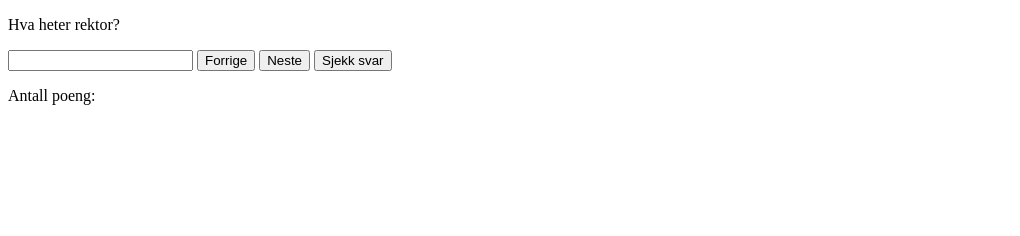
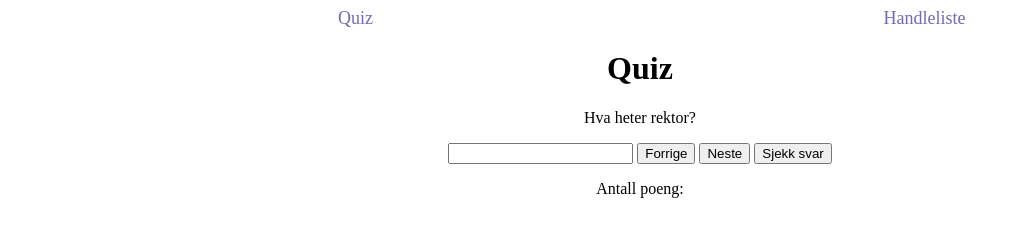
Before and after one commit to carolinekvamme/Uke_49, a plain HTML site: page index.html in a window 1280 px wide. Shown: the whole page, without its empty margins (0-1020 px from the left). Drawn offline with Linux system fonts and the light colour scheme.

Commit message:
Update index.html

```diff
--- a/index.html
+++ b/index.html
@@ -3,15 +3,23 @@
 <head>
     <meta charset="UTF-8">
     <meta name="viewport" content="width=device-width, initial-scale=1.0">
+    <link rel="stylesheet" href="style.css">
     <title>Oppgave 1 og 2</title>
 </head>
 <body>
+    <nav>
+        <a href="index.html">Quiz</a>
+        <a href="handleliste.html">Handleliste</a>
+    </nav>
+    <div>
+        <h1>Quiz</h1>
         <p id="pSpm"></p>
         <input type="text" id="inpSvar">
         <button id="btnForrige">Forrige</button>
         <button id="btnNeste">Neste</button>
         <button id="btnSjekk">Sjekk svar</button>
         <p id="pPoeng">Antall poeng: </p>
+    </div>
 
     <script>
         var pSpm = document.getElementById("pSpm");
@@ -75,12 +83,6 @@
             }
             inpSvar.value = "";
         }
-
-
-
-
-
-
     </script>
 
 </body>
```
Lines whose indentation alone changed are shown as unchanged.
